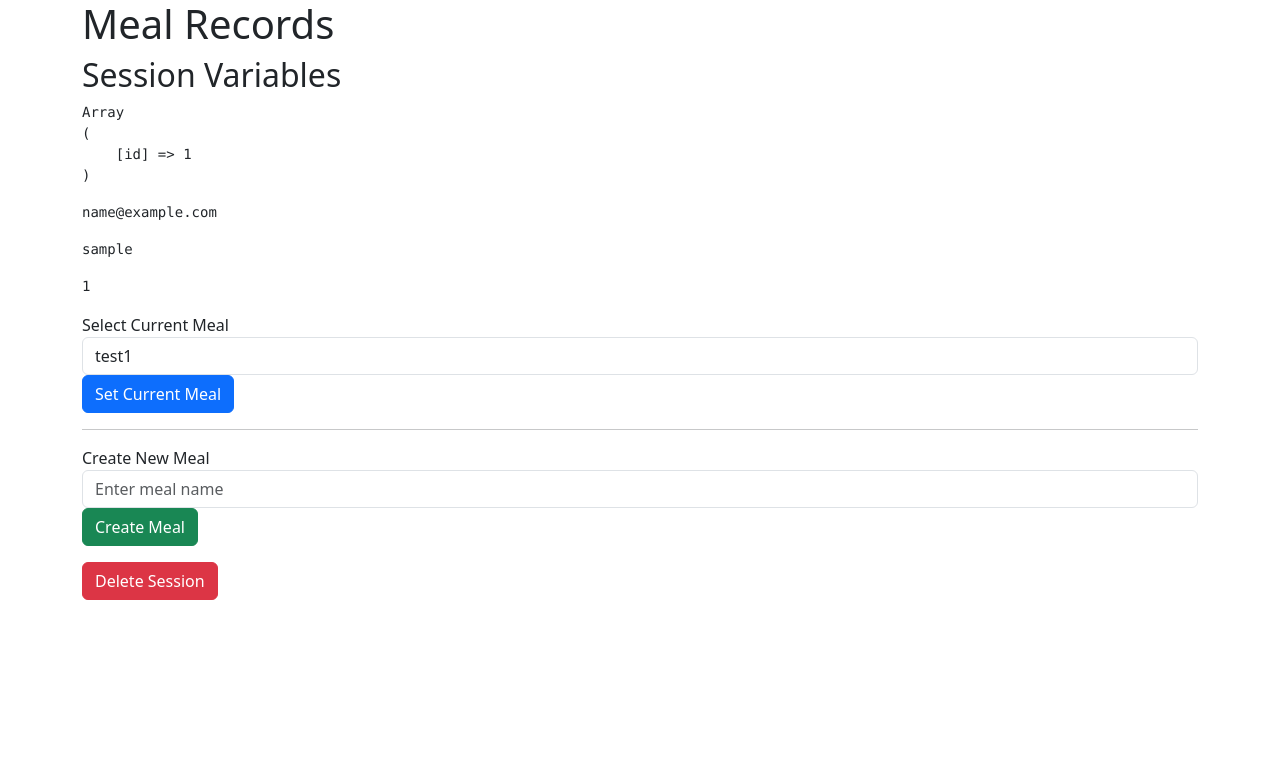
After one commit to Fim99/INFO_4290_Project, a PHP site: page /meal_functions/meal_records_test.php in a window 1280 px wide. The commit adds this page. Shown: the top 783 px of the page. Run offline with PHP 8.4, Linux system fonts and the light colour scheme; the visitor is signed in with stand-in values (Sample User, id 1).

Commit message:
Meal Records Test
- Starting of Meal Records
- Testing Session Variables

```diff
--- /dev/null
+++ b/check_loggin.php
@@ -0,0 +1,11 @@
+<?php
+if (!isset($_SESSION["id"]))
+{
+    header("Location: ../login.php"); // Redirect back to login.php if the user tried to go directly to this page.
+    exit;
+}
+else
+{
+    $id = $_SESSION["id"];
+}
+?>
--- a/index.php
+++ b/index.php
@@ -66,7 +66,7 @@
 
     <div id="results">
         <!-- Include search results from search.php -->
-        <br><?php include 'search.php'; ?>
+        <br><?php include 'meal_functions/search.php'; ?>
     </div>
 </body>
 
--- a/login.php
+++ b/login.php
@@ -37,6 +37,8 @@
 </html>
 
 <?php
+    session_start();
+
 	$sql_servername = "localhost";
 	$sql_username = "root";
 	$sql_password = "";
@@ -71,6 +73,7 @@
 			$hashed_password = $row["password"];
 			if(password_verify($password, $hashed_password)){
 				echo '<h1>Password is correct</h1>';
+                $_SESSION['id'] = $row['id']; // Store the user's ID in the session
 			}
 			else
 				echo '<h1>Password is incorrect</h1>';
--- a/food.php
+++ b/meal_functions/food.php
@@ -1,6 +1,6 @@
 <?php
 include 'api.php';
-include 'bootstrap.html';
+include '../bootstrap.html';
 
 // Function to build the API URL for fetching food details
 function buildApiUrl($fdcId)
--- /dev/null
+++ b/meal_functions/meal_records_test.php
@@ -0,0 +1,125 @@
+<?php
+session_start();
+include '../check_loggin.php';
+include 'api.php';
+include '../bootstrap.html';
+
+$sql_servername = "localhost";
+$sql_username = "root";
+$sql_password = "";
+$sql_dbname = "nutritional_tracker";
+
+$conn = new mysqli($sql_servername, $sql_username, $sql_password, $sql_dbname);
+if ($conn->connect_error)
+{
+    die("Connection failed: " . $conn->connect_error);
+}
+
+// Function to get user details by user ID
+function getUserDetails($conn, $userId)
+{
+    $sql = "SELECT * FROM users WHERE id = $userId";
+    $result = $conn->query($sql);
+    if ($result->num_rows > 0)
+    {
+        return $result->fetch_assoc(); // Fetches the user details as an associative array
+    }
+    else
+    {
+        return null;
+    }
+}
+
+function getUserMeals($userId)
+{
+    // This is a placeholder. Replace with database query.
+    return
+        [
+            ['id' => 1, 'name' => 'test1'],
+            ['id' => 2, 'name' => 'test2'],
+            ['id' => 3, 'name' => 'test3']
+        ];
+}
+
+// Handle form submissions
+if ($_SERVER['REQUEST_METHOD'] === 'POST')
+{
+    if (isset($_POST['new_meal_name']))
+    {
+        $newMealName = $_POST['new_meal_name'];
+        // Add the new meal to the database
+        // This is a placeholder
+    }
+
+    if (isset($_POST['current_meal']))
+    {
+        $currentMealId = $_POST['current_meal'];
+        // Set the current meal in the database or session
+        // This is a placeholder
+    }
+
+    if (isset($_POST['delete_session']))
+    {
+        // Destroy the session
+        session_destroy();
+
+        // Rederect to Login
+        header("Location: ../login.php");
+        exit;
+    }
+}
+
+$userDetails = getUserDetails($conn, $id);
+$meals = getUserMeals($id);
+?>
+
+<!DOCTYPE html>
+<html lang="en">
+
+<head>
+    <meta charset="UTF-8">
+    <meta name="viewport" content="width=device-width, initial-scale=1.0">
+    <title>Meal Records</title>
+</head>
+
+<body>
+    <div class="container">
+        <h1>Meal Records</h1>
+        <!-- Display session variables -->
+        <h2>Session Variables</h2>
+        <pre><?php print_r($_SESSION); ?></pre>
+        <pre><?php echo htmlspecialchars($userDetails['email']); ?></pre> <!-- Displaying username -->
+        <pre><?php echo htmlspecialchars($userDetails['username']); ?></pre> <!-- Displaying username -->
+        <pre><?php echo htmlspecialchars($userDetails['id']); ?></pre> <!-- Displaying username -->
+
+        <form method="post">
+            <div class="form-group">
+                <label for="currentMeal">Select Current Meal</label>
+                <select class="form-control" id="currentMeal" name="current_meal">
+                    <?php foreach ($meals as $meal) : ?>
+                        <option value="<?= htmlspecialchars($meal['id']) ?>"><?= htmlspecialchars($meal['name']) ?></option>
+                    <?php endforeach; ?>
+                </select>
+            </div>
+            <button type="submit" class="btn btn-primary">Set Current Meal</button>
+        </form>
+
+        <hr>
+
+        <form method="post">
+            <div class="form-group">
+                <label for="newMealName">Create New Meal</label>
+                <input type="text" class="form-control" id="newMealName" name="new_meal_name"
+                    placeholder="Enter meal name">
+            </div>
+            <button type="submit" class="btn btn-success">Create Meal</button>
+        </form>
+
+        <!-- Form for Delete Session button -->
+        <form method="post">
+            <button type="submit" class="btn btn-danger" name="delete_session">Delete Session</button> <!-- Destroy Session -->
+        </form>
+    </div>
+</body>
+
+</html>
--- a/search.php
+++ b/meal_functions/search.php
@@ -59,7 +59,7 @@ function displayTableRow($food, $dataType)
 {
     // Concatenate  HTML to variable to be returned
     $html = "<tr>";
-    $html .= "<td><a href='food.php?fdcId=" . urlencode($food['fdcId']) . "'>" . (empty($food['description']) ? "---" : htmlspecialchars($food['description'])) . "</a></td>";
+    $html .= "<td><a href='meal_functions/food.php?fdcId=" . urlencode($food['fdcId']) . "'>" . (empty($food['description']) ? "---" : htmlspecialchars($food['description'])) . "</a></td>";
     $html .= "<td>" . (empty($food['fdcId']) ? "---" : htmlspecialchars($food['fdcId'])) . "</td>";
 
     switch ($dataType)
--- a/nutritional_tracker.sql
+++ b/nutritional_tracker.sql
@@ -40,7 +40,7 @@ CREATE TABLE meals
     id INT PRIMARY KEY AUTO_INCREMENT,
     user_id INT NOT NULL,
     name VARCHAR(255) NOT NULL,
-    food_fdcId JSON NOT NULL,
+    food_fdcId JSON,
     created_at TIMESTAMP DEFAULT CURRENT_TIMESTAMP,
     FOREIGN KEY (user_id) REFERENCES users(id) ON DELETE CASCADE
 );
```
Also changed, not shown: meal_functions/api.php (renamed from api.php).
